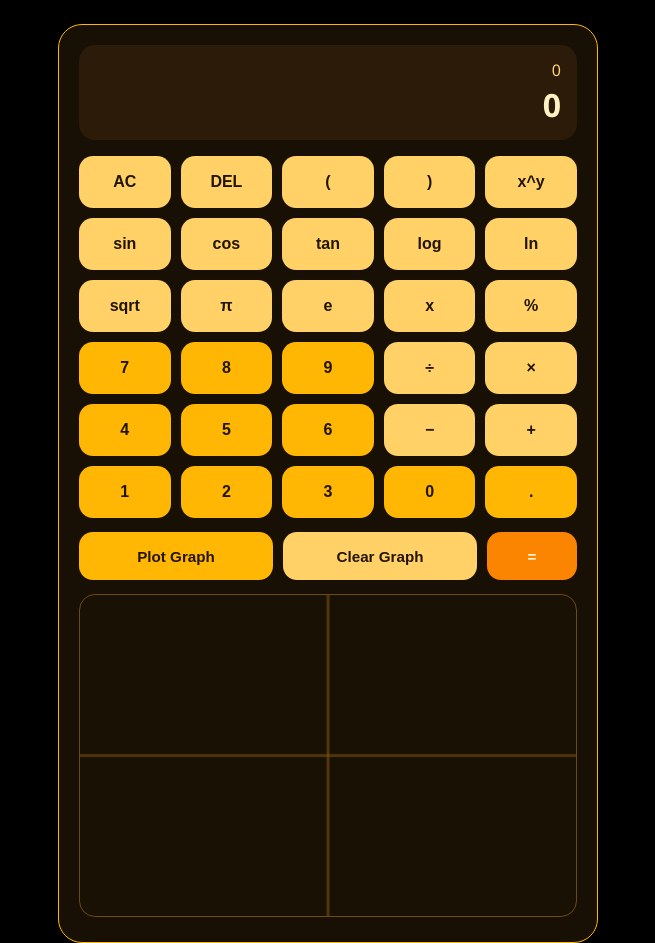
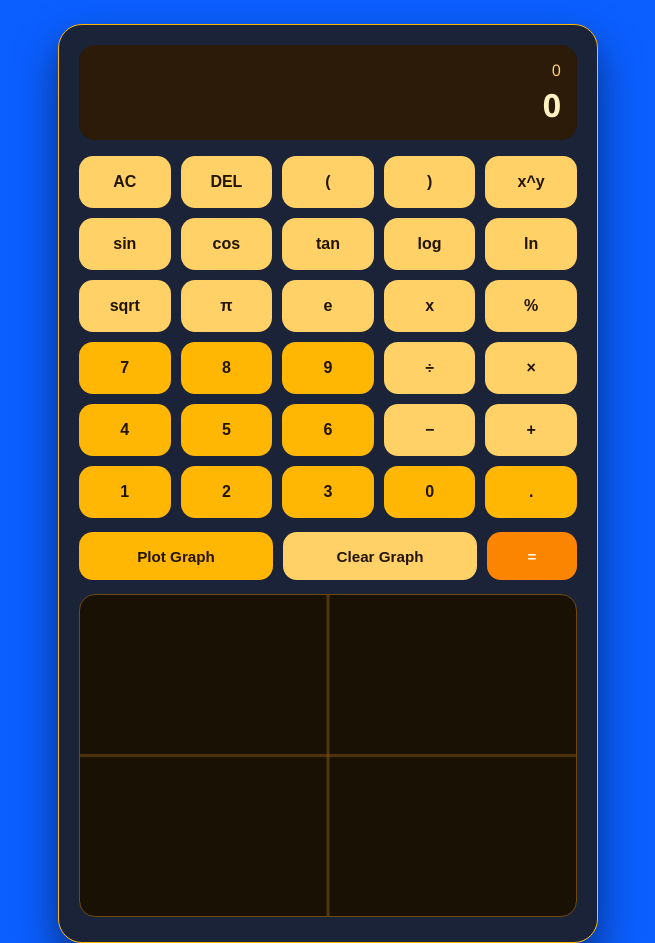
Before and after one commit to JoeyChristy/calculator, a plain HTML site: page index.html in a window 1280 px wide. Shown: the top 943 px of the page, without its empty margins (312-967 px from the left). Drawn offline with Linux system fonts and the light colour scheme.

Commit message:
Change app background to blue

```diff
--- a/styles.css
+++ b/styles.css
@@ -22,7 +22,7 @@ body {
   display: grid;
   place-items: center;
   font-family: "Space Grotesk", "Avenir Next", "Segoe UI", sans-serif;
-  background: #000;
+  background: #0b5fff;
 }
 
 .app {
```
